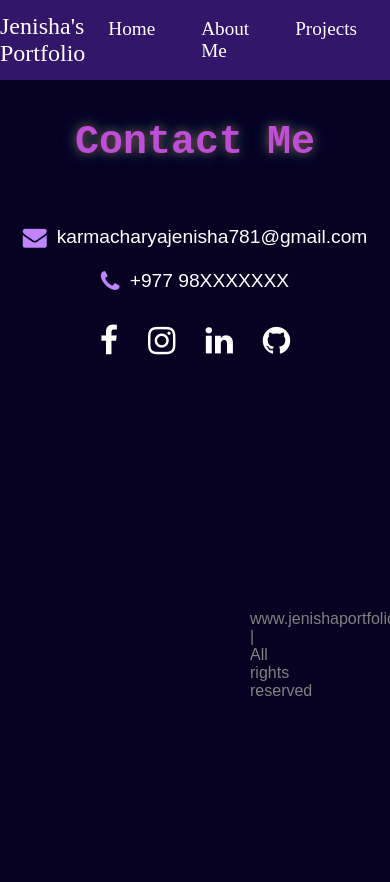
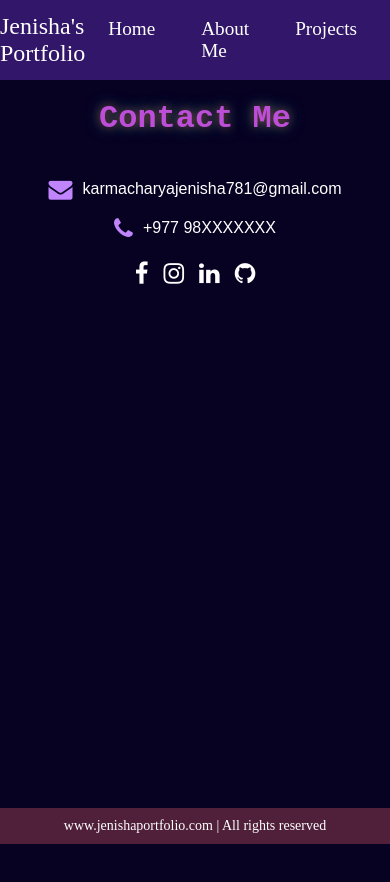
Before and after one commit to Jenisha781/Portfolio, a plain HTML site: page contact.html in a window 390 px wide. Shown: the top 882 px of the page. After the commit the page ends 844 px from the top, so only its background shows below. Drawn offline with nearby package versions, Linux system fonts and the light colour scheme.

Commit message:
Refactor contact.html for improved design
Updated styles and structure for better layout and responsiveness.

```diff
--- a/contact.html
+++ b/contact.html
@@ -51,13 +51,13 @@ nav ul li a:hover{
     font-family: poppins;
 }
 p{
-    font-size: 1.5rem;
-    padding: 20px;
+    font-size: 1.rem;
+    padding: 10px;
 }
 h1{
 
-   padding: 40px;
-    font-size: 2.5rem;
+   padding: 20px 10px;
+    font-size: 2rem;
     text-align: center;
     color: whitesmoke;
     color:  #e09bc1;
@@ -72,8 +72,8 @@ h1{
     display: flex;
     flex-direction: column;
     align-items: center;
-    gap: 20px;
-    font-size: 1.2rem;
+    gap: 15px;
+    font-size: 1rem;
     margin-top: 20px;
 }
 
@@ -90,10 +90,10 @@ h1{
 }
 
 .social-icons {
-    margin-top: 30px;
+    margin-top: 20px;
     display: flex;
-    gap: 30px;
-    font-size: 2rem;
+    gap: 15px;
+    font-size: 1.5rem;
      justify-content: center;
 
 }
@@ -109,9 +109,17 @@ h1{
     transform: scale(1.2);
 }
 .footer-text-center{
-    text-align:center;
-    color: grey;
-    padding: 250px;
+
+   position: fixed;
+  bottom: 0;
+  width: 100%;
+  text-align: center;
+  color: white; /* Adjust to match your theme */
+  background-color: #501f3a; /* Optional: gives contrast */
+  padding: 10px 0;
+  font-size: 14px;
+  font-family: poppins;
+
 }
 </style>
 
```
